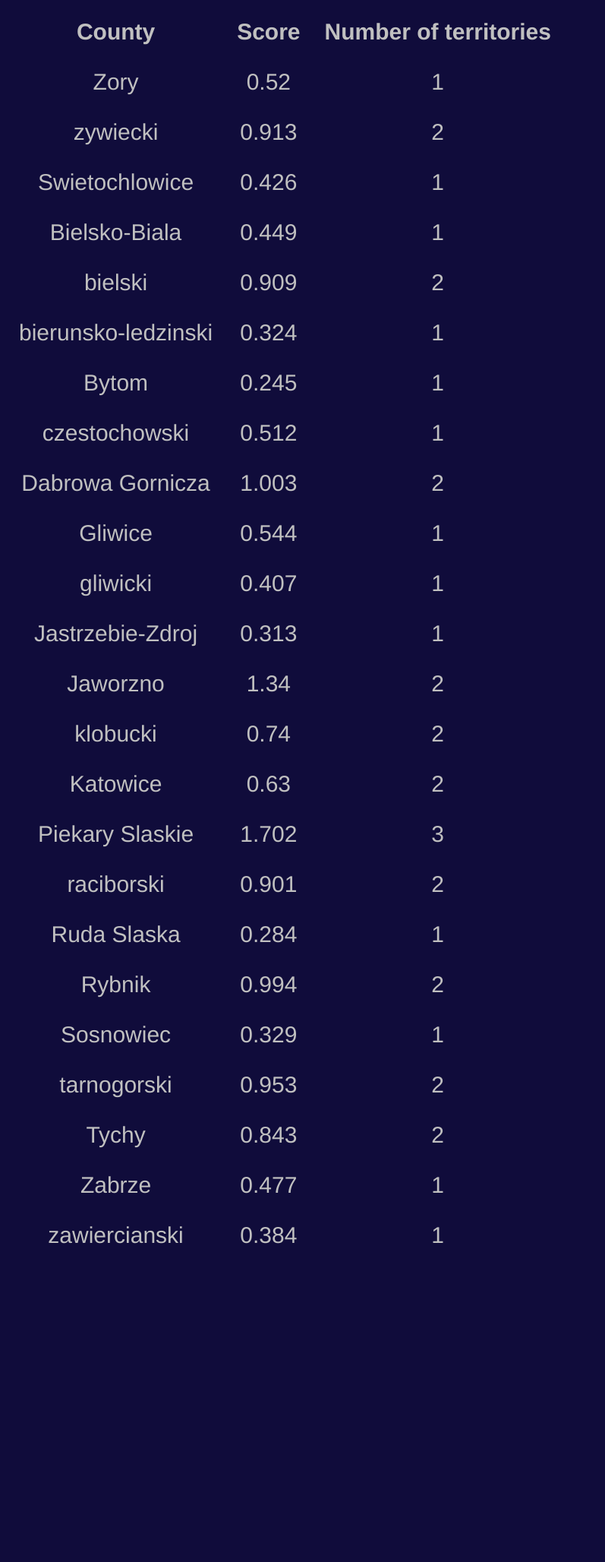
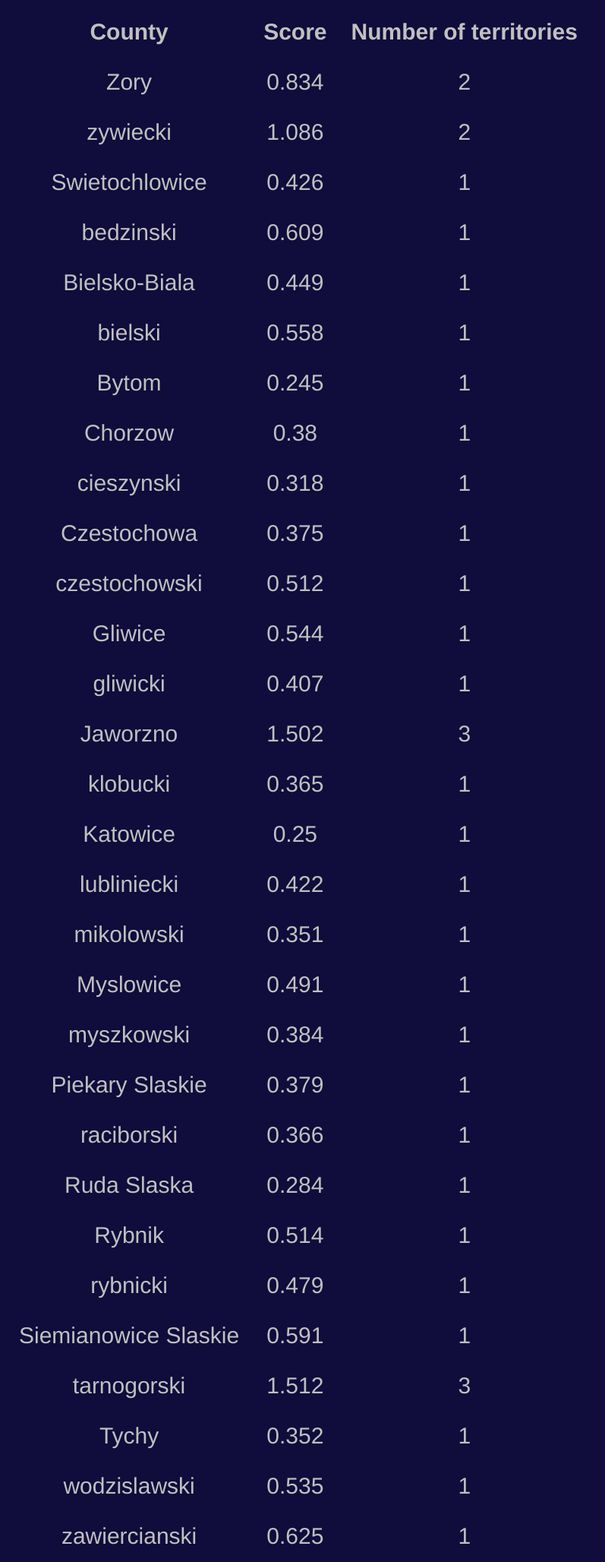
Before and after one commit to alicenoknow/SilesiaWarBot, a Flask app: page /scores in a window 1280 px wide. Shown: the whole page at 76% size, without its empty margins (0-797 px from the left). Before the commit the page ends 1637 px from the top, so only its background shows below. Run offline with Flask 2, Linux system fonts and the light colour scheme.

Commit message:
requirements

```diff
--- a/app.py
+++ b/app.py
@@ -11,7 +11,7 @@ scheduler.start()
 atexit.register(lambda: scheduler.shutdown())
 
 app = Flask(__name__)
-
+app.config['SEND_FILE_MAX_AGE_DEFAULT'] = 60
 
 @app.route('/', methods=['GET','POST'])
 def index():
@@ -33,5 +33,6 @@ def res():
 def scores():
     return render_template('scores.html')
 
+
 if __name__ == '__main__':
     app.run()
--- a/simulation.py
+++ b/simulation.py
@@ -1,11 +1,7 @@
 import logging
-
+import os
 from silesia_war_bot import *
-
-shp = "C:/Users/Alicja/PycharmProjects/flaskGeo/data/better_sil2.shp"
-neigh_data = "C:/Users/Alicja/PycharmProjects/flaskGeo/data/neighbours.data"
-currneigh_data = "C:/Users/Alicja/PycharmProjects/flaskGeo/data/neighbours.data"
-conq_data = "C:/Users/Alicja/PycharmProjects/flaskGeo/data/conquered.data"
+from paths import *
 
 
 def init():
@@ -42,3 +38,5 @@ def reset():
     war_bot = init()
     war_bot.reset()
     war_bot.close()
+    if os.path.exists(img_path):
+        os.remove(img_path)
--- a/templates/scores.html
+++ b/templates/scores.html
@@ -2,75 +2,93 @@
 <link rel="stylesheet" href="../static/style.css"><table id="sheet">
 <tr><th>County</th><th>Score</th><th>Number of territories</th></tr>
 <tr><td>Zory</td>
-<td>0.52</td>
-<td>1</td>
+<td>0.834</td>
+<td>2</td>
 </tr><tr><td>zywiecki</td>
-<td>0.913</td>
+<td>1.086</td>
 <td>2</td>
 </tr><tr><td>Swietochlowice</td>
 <td>0.426</td>
+<td>1</td>
+</tr><tr><td>bedzinski</td>
+<td>0.609</td>
 <td>1</td>
 </tr><tr><td>Bielsko-Biala</td>
 <td>0.449</td>
 <td>1</td>
 </tr><tr><td>bielski</td>
-<td>0.909</td>
-<td>2</td>
-</tr><tr><td>bierunsko-ledzinski</td>
-<td>0.324</td>
+<td>0.558</td>
 <td>1</td>
 </tr><tr><td>Bytom</td>
 <td>0.245</td>
 <td>1</td>
+</tr><tr><td>Chorzow</td>
+<td>0.38</td>
+<td>1</td>
+</tr><tr><td>cieszynski</td>
+<td>0.318</td>
+<td>1</td>
+</tr><tr><td>Czestochowa</td>
+<td>0.375</td>
+<td>1</td>
 </tr><tr><td>czestochowski</td>
 <td>0.512</td>
 <td>1</td>
-</tr><tr><td>Dabrowa Gornicza</td>
-<td>1.003</td>
-<td>2</td>
 </tr><tr><td>Gliwice</td>
 <td>0.544</td>
 <td>1</td>
 </tr><tr><td>gliwicki</td>
 <td>0.407</td>
 <td>1</td>
-</tr><tr><td>Jastrzebie-Zdroj</td>
-<td>0.313</td>
+</tr><tr><td>Jaworzno</td>
+<td>1.502</td>
+<td>3</td>
+</tr><tr><td>klobucki</td>
+<td>0.365</td>
 <td>1</td>
-</tr><tr><td>Jaworzno</td>
-<td>1.34</td>
-<td>2</td>
-</tr><tr><td>klobucki</td>
-<td>0.74</td>
-<td>2</td>
 </tr><tr><td>Katowice</td>
-<td>0.63</td>
-<td>2</td>
+<td>0.25</td>
+<td>1</td>
+</tr><tr><td>lubliniecki</td>
+<td>0.422</td>
+<td>1</td>
+</tr><tr><td>mikolowski</td>
+<td>0.351</td>
+<td>1</td>
+</tr><tr><td>Myslowice</td>
+<td>0.491</td>
+<td>1</td>
+</tr><tr><td>myszkowski</td>
+<td>0.384</td>
+<td>1</td>
 </tr><tr><td>Piekary Slaskie</td>
-<td>1.702</td>
-<td>3</td>
+<td>0.379</td>
+<td>1</td>
 </tr><tr><td>raciborski</td>
-<td>0.901</td>
-<td>2</td>
+<td>0.366</td>
+<td>1</td>
 </tr><tr><td>Ruda Slaska</td>
 <td>0.284</td>
 <td>1</td>
 </tr><tr><td>Rybnik</td>
-<td>0.994</td>
-<td>2</td>
-</tr><tr><td>Sosnowiec</td>
-<td>0.329</td>
+<td>0.514</td>
+<td>1</td>
+</tr><tr><td>rybnicki</td>
+<td>0.479</td>
+<td>1</td>
+</tr><tr><td>Siemianowice Slaskie</td>
+<td>0.591</td>
 <td>1</td>
 </tr><tr><td>tarnogorski</td>
-<td>0.953</td>
-<td>2</td>
+<td>1.512</td>
+<td>3</td>
 </tr><tr><td>Tychy</td>
-<td>0.843</td>
-<td>2</td>
-</tr><tr><td>Zabrze</td>
-<td>0.477</td>
+<td>0.352</td>
+<td>1</td>
+</tr><tr><td>wodzislawski</td>
+<td>0.535</td>
 <td>1</td>
 </tr><tr><td>zawiercianski</td>
-<td>0.384</td>
+<td>0.625</td>
 <td>1</td>
 </tr></table>
```
Also changed, not shown: data/res.txt (+9 -16 lines), paths.py (added, +8 -0 lines), ranking.csv (+28 -28 lines), requirements.txt (added, +100 -0 lines), silesia_war_bot.py (+1 -9 lines), templates/res.html (+9 -16 lines), static/res.png, 3 other files.
